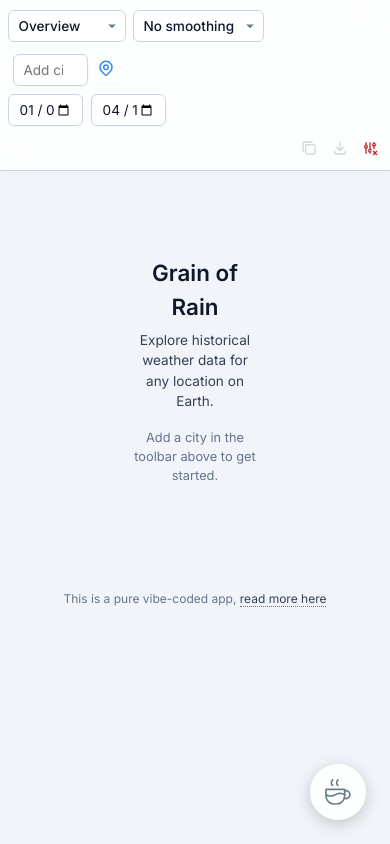
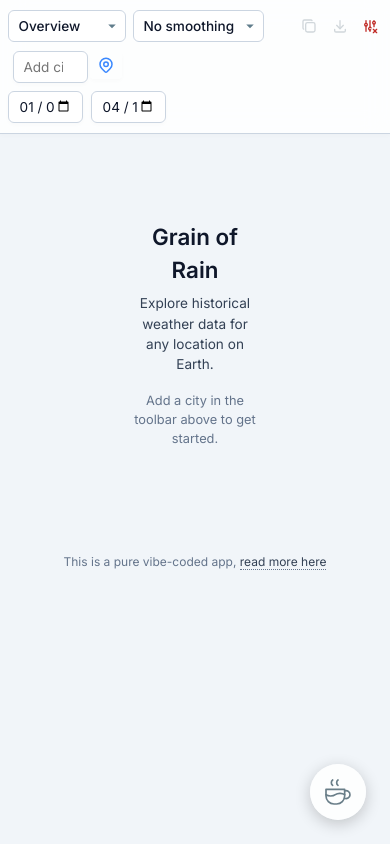
Before and after one commit to gramoflava/grainofrain, a website: page index.html in a window 390 px wide. Drawn offline with nearby package versions, Linux system fonts and the light colour scheme; no server answers.

Commit message:
style: update input widths and refactor mobile control layout to grid system

```diff
--- a/styles.css
+++ b/styles.css
@@ -511,7 +511,7 @@ main.container-fluid {
 }
 
 .city-search-input {
-  width: 110px;
+  width: 125px;
   padding: 0.35rem 0.6rem;
   font-size: 0.85rem;
   border-radius: 6px;
@@ -664,9 +664,9 @@ input[type="date"]::-webkit-datetime-edit-text {
 }
 
 #start, #end {
-  width: 120px;
-  flex: 1 1 80px;
-  min-width: 70px;
+  width: 140px;
+  flex: 0 0 auto;
+  min-width: 130px;
 }
 
 /* Search Pill Group */
@@ -1228,35 +1228,28 @@ input[type="date"]::-webkit-datetime-edit-text {
 
 @media (max-width: 999px) {
   #controls {
-    flex-direction: column;
-    align-items: stretch;
+    display: grid;
+    grid-template-areas:
+      "left right"
+      "center center";
+    grid-template-columns: 1fr auto;
     gap: 0.6rem;
-  }
-
-  .controls-left,
+    width: 100%;
+  }
+
+  .controls-left {
+    grid-area: left;
+    flex-wrap: wrap;
+  }
+
   .controls-right {
-    flex: 1 1 auto;
-  }
-
-  /* Ensure actions align to right edge */
-  .controls-right {
+    grid-area: right;
     justify-content: flex-end;
   }
 
-  /* Override desktop top row to sit next to each other if possible */
-  .header-top-row-mobile {
-    display: flex;
-    justify-content: space-between;
+  .controls-center {
+    grid-area: center;
     width: 100%;
-  }
-
-  .controls-left, .controls-right {
-    flex-wrap: wrap;
-  }
-
-  .controls-center {
-    width: 100%;
-    margin-top: 0.2rem;
   }
 
   .mode-controls {
@@ -1286,6 +1279,13 @@ input[type="date"]::-webkit-datetime-edit-text {
     width: 100%;
   }
 
+  /* Ensure date inputs expand properly on mobile */
+  #start, #end {
+    width: 100%;
+    min-width: 0;
+    flex: 1;
+  }
+
   .search-pill-group input:focus,
   .search-pill-group select:focus {
     box-shadow: 0 0 0 3px rgba(30, 136, 229, 0.1);
@@ -1293,10 +1293,13 @@ input[type="date"]::-webkit-datetime-edit-text {
 
   .city-tags-container {
     width: 100%;
+    display: flex;
+    flex-wrap: wrap;
   }
 
   .city-input-wrapper {
     width: 100%;
+    flex: 1;
   }
 
   .city-search-input {
@@ -1313,6 +1316,7 @@ input[type="date"]::-webkit-datetime-edit-text {
   .period-selectors {
     width: 100%;
     display: flex;
+    flex-wrap: wrap;
     gap: 0.5rem;
   }
 
```
